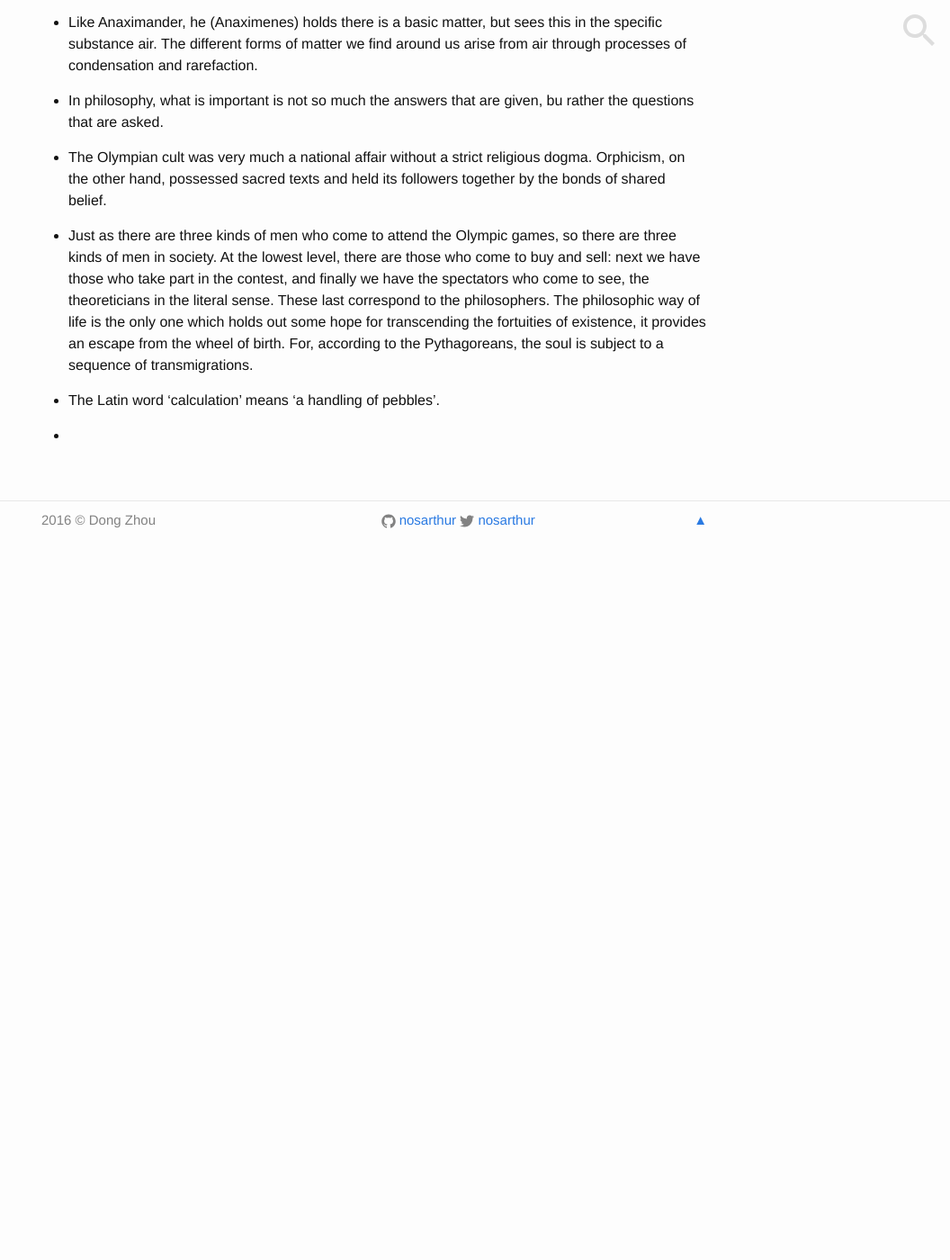
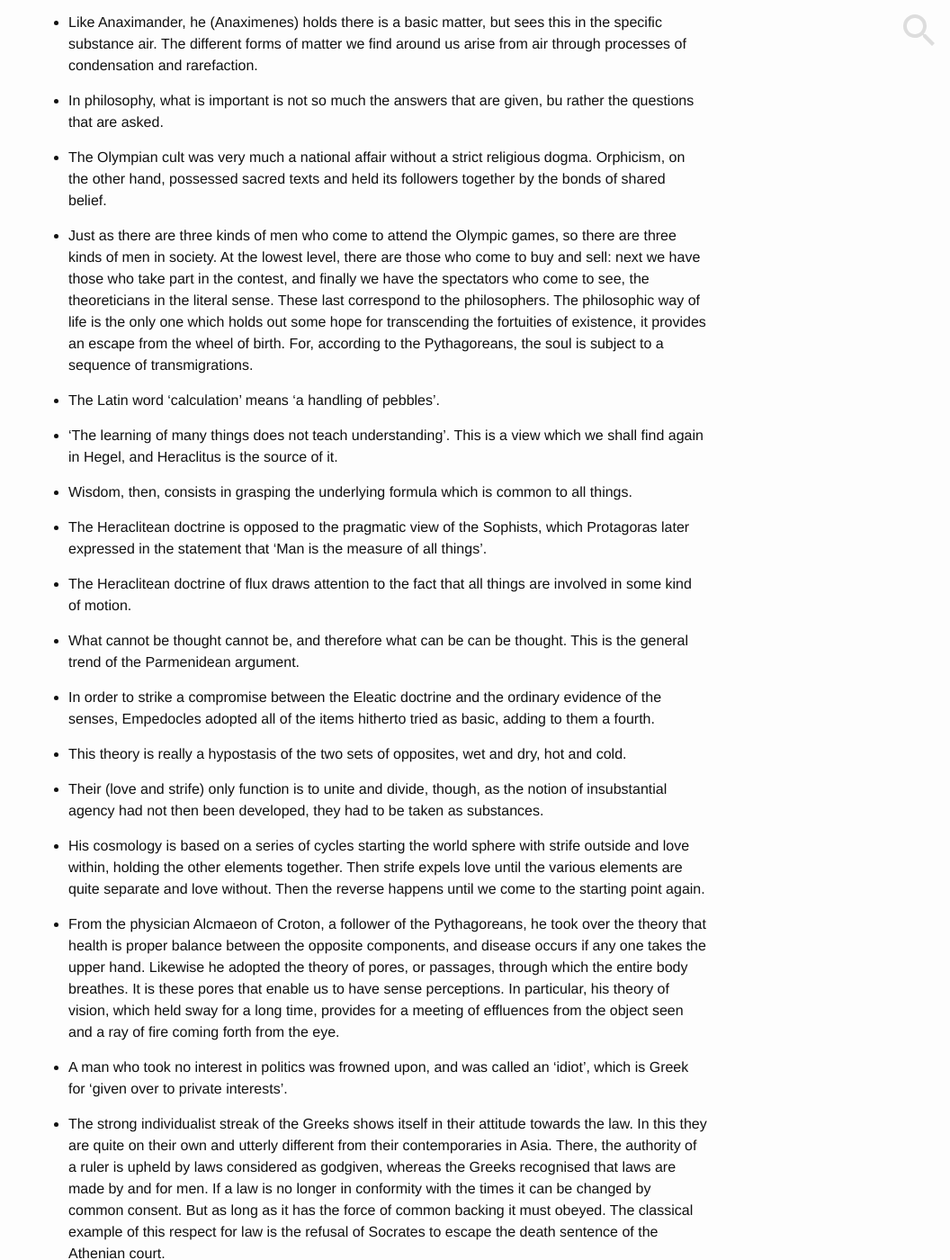
Before and after one commit to nosarthur/nosarthur.github.io, a Jekyll site: the page built from _posts/2016-05-26-wisdom.md, in a window 1280 px wide and 1400 px high, scrolled down 925 px. Shown: the whole window at 90% size, without its empty margins (224-1280 px from the left). Built offline with Jekyll 4.4.1, drawn with Linux system fonts in a browser that asks for light colours; comment, search, counter and statistics services are not loaded; before the commit the page ends 1555 px from its top, so only the background shows below that; some of the changed text lies outside the part shown.

Commit message:
add wisdom

```diff
--- a/_posts/2016-05-26-wisdom.md
+++ b/_posts/2016-05-26-wisdom.md
@@ -39,4 +39,49 @@ tags: [philosophy]
 
 * The Latin word 'calculation' means 'a handling of pebbles'.
 
+* 'The learning of many things does not teach understanding'. This is
+a view which we shall find again in Hegel, and Heraclitus is the source of it.
+
+* Wisdom, then, consists in grasping the underlying formula which is common to all things.
+
+* The Heraclitean doctrine is opposed to the pragmatic view of the Sophists, which Protagoras later expressed in the statement that 'Man is the measure of all things'.
+
+* The Heraclitean doctrine of flux draws attention to the fact that all things are involved in some kind of motion.
+
+* What cannot be thought cannot be, and therefore what can be can be thought. This is the general trend of the Parmenidean argument.
+
+* In order to strike a compromise between the Eleatic doctrine and the ordinary evidence of the senses, Empedocles adopted all of the items hitherto tried as basic, adding to them a fourth.
+
+* This theory is really a hypostasis of the two sets of opposites, wet and dry, hot and cold.
+
+* Their (love and strife) only function is to unite and divide, though, as the notion of insubstantial agency had not then been developed, they had to be taken as substances.
+
+* His cosmology is based on a series of cycles starting the world sphere with strife outside and love within, holding the other elements together. Then strife expels love until the various elements are quite separate and love without. Then the reverse happens until we come to the starting point again.
+
+* From the physician Alcmaeon of Croton, a follower of the Pythagoreans, he took over the theory that health is proper balance between the opposite components, and disease occurs if any one takes the upper hand. Likewise he adopted the theory of pores, or passages, through which the entire body breathes. It is these pores that enable us to have sense perceptions. In particular, his theory of vision, which held sway for a long time, provides for a meeting of effluences from the object seen and a ray of fire coming forth from the eye.
+
+* A man who took no interest in politics was frowned upon, and was called an 'idiot', which is Greek for 'given over to private interests'.
+
+* The strong individualist streak of the Greeks shows itself in their attitude towards the law. In this they are quite on their own and utterly different from their contemporaries in Asia. There, the authority of a ruler is upheld by laws considered as godgiven, whereas the Greeks recognised that laws are made by and for men. If a law is no longer in conformity with the times it can be changed by common consent. But as long as it has the force of common backing it must obeyed. The classical example of this respect for law is the refusal of Socrates to escape the death sentence of the Athenian court.
+
+* It is well to remember that the thinkers of Greece were not ivory tower intellectuals of the kind that our modern world has inherited from the scholastic traditions of the middle ages.
+
+* Anaxagoras says that 'the things that are in the world are not divided nor cut off from one another with a hatchet' and that 'in everything there is a portion of everything except Nous, and there are some things in which there is Nous also'.
+
+* The Nous, or intelligence, which is here mentioned, is the active principle which takes the place of Empedocles' love and strife. But it is still considered as a substance, although a very are and subtle one. Nous is different from other substances in that it is pure and unmixed. It is Nous that sets things into motion. Further, the possession of it sets apart the living from the inanimate.
+
+* Concerning perception, he advanced the ingenious biological principle that sensation depends on contrasts.
+
+* For he equated god with Nous, the active principle which is the source of all motion. Such a view was bound to attract the unfavourable notice of the government, since it naturally raises doubts as to the value of established ritual performances, and to that extent touches upon the authority of the state.
+
+* Nothing annoys those who govern more than the suggestion that they might after all be not so wise as they themselves imagined.
+
+* But burning schools, or men for that matter, has always proved singularly unhelpful in stamping out unorthordoxy.
+
+* The irrational number aimed at is the limit of the process. The point of the exercise is that we can reach rational approximations as close as we like to the limit.
+
+* The other main legacy of Pythagorean mathematics is the theory of ideas, which was adopted and further developed by Socrates.
+
+* Any actual drawing must needs be a more or less faithful copy of the mental image.
+
 *
```
Also changed, not shown: other parts of _posts/2016-05-26-wisdom.md (+1 -1 lines).
